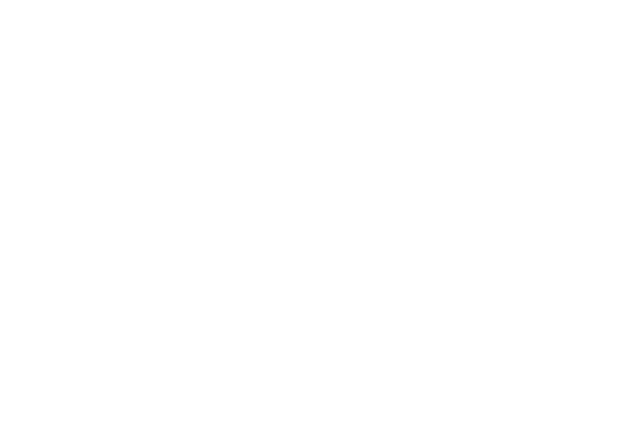
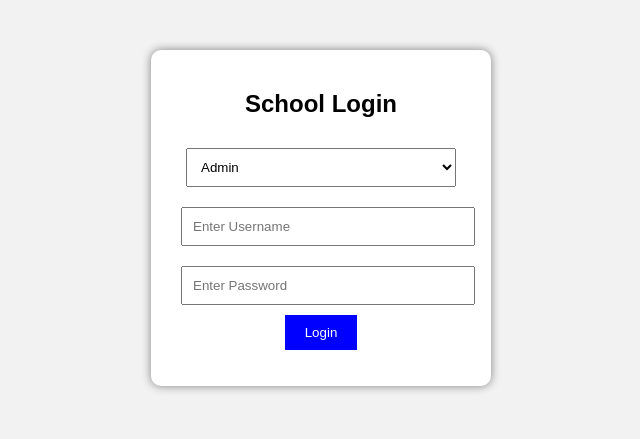
Before and after one commit to akinyefagbemileke-source/School-system-, a plain HTML site: page index.html in a window 1280 px wide. Shown: the whole page, without its empty margins (319-959 px from the left). Drawn offline with Linux system fonts and the light colour scheme.

Commit message:
Refactor login function and improve user flow
Fix login  System

```diff
--- a/index.html
+++ b/index.html
@@ -1,10 +1,72 @@
+<!DOCTYPE html>
+<html>
+<head>
+    <title>School Portal</title>
+    <style>
+        body {
+            font-family: Arial;
+            text-align: center;
+            background: #f2f2f2;
+        }
+
+        .box {
+            background: white;
+            padding: 20px;
+            margin: 50px auto;
+            width: 300px;
+            border-radius: 10px;
+            box-shadow: 0 0 10px gray;
+        }
+
+        input, select {
+            width: 90%;
+            padding: 10px;
+            margin: 10px;
+        }
+
+        button {
+            padding: 10px 20px;
+            background: blue;
+            color: white;
+            border: none;
+            cursor: pointer;
+        }
+
+        button:hover {
+            background: darkblue;
+        }
+
+        #msg {
+            color: red;
+        }
+    </style>
+</head>
+
+<body>
+
+<div class="box">
+    <h2>School Login</h2>
+
+    <select id="role">
+        <option value="admin">Admin</option>
+        <option value="student">Student</option>
+        <option value="parent">Parent</option>
+    </select>
+
+    <input type="text" id="username" placeholder="Enter Username">
+    <input type="password" id="password" placeholder="Enter Password">
+
+    <button onclick="login()">Login</button>
+
+    <p id="msg"></p>
+</div>
+
 <script>
 function login() {
     var role = document.getElementById("role").value;
     var user = document.getElementById("username").value;
     var pass = document.getElementById("password").value;
 
-    // Simple accounts
     const users = {
         admin: { username: "admin", password: "1234" },
         student: { username: "john", password: "1111" },
@@ -25,9 +87,11 @@
 
         if (role === "admin") {
             window.location.href = "admin.html";
-        } else if (role === "student") {
+        }
+        else if (role === "student") {
             window.location.href = "student.html";
-        } else {
+        }
+        else {
             window.location.href = "parent.html";
         }
 
@@ -35,4 +99,7 @@
         document.getElementById("msg").innerHTML = "Invalid login details";
     }
 }
-        </script>
+</script>
+
+</body>
+</html>
```
